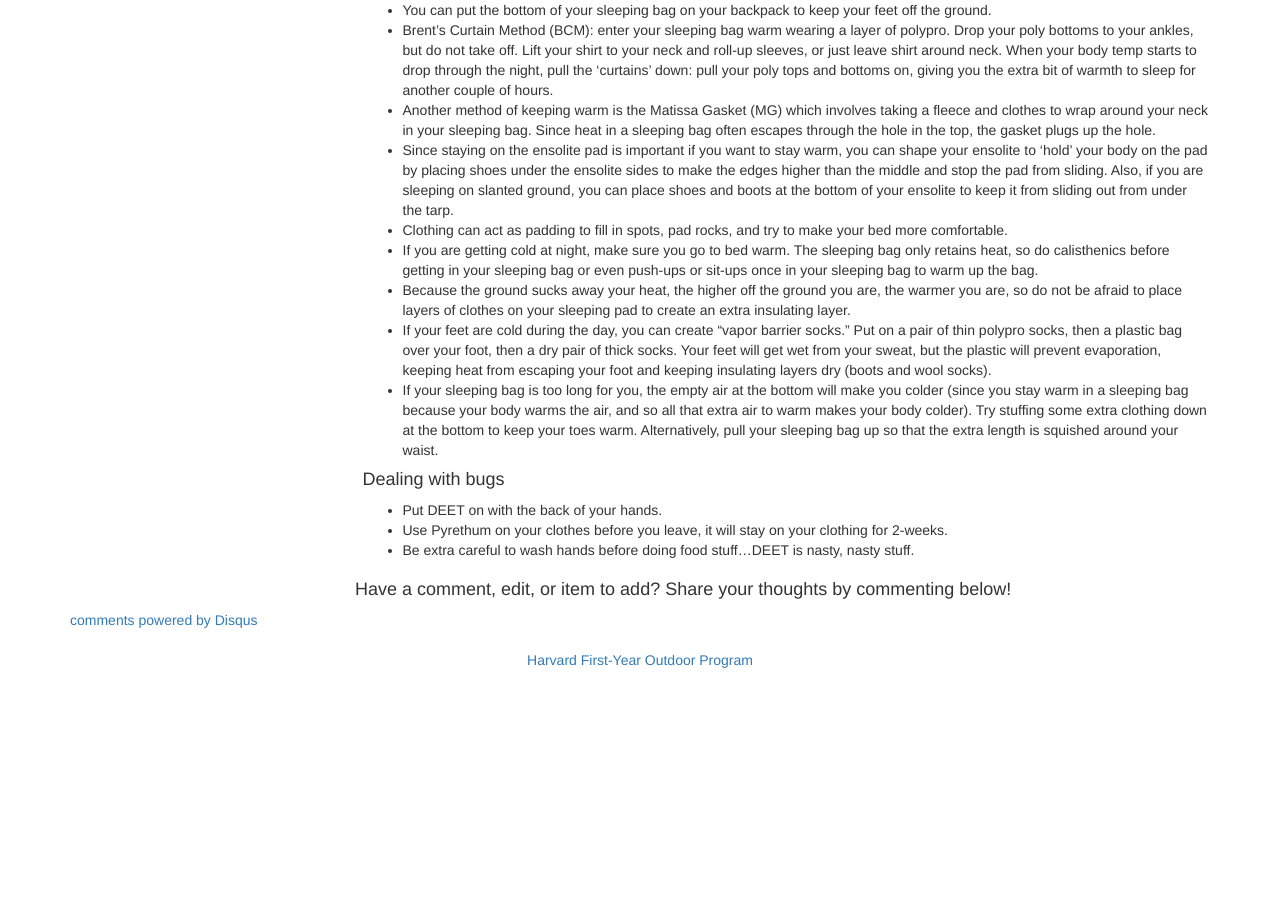
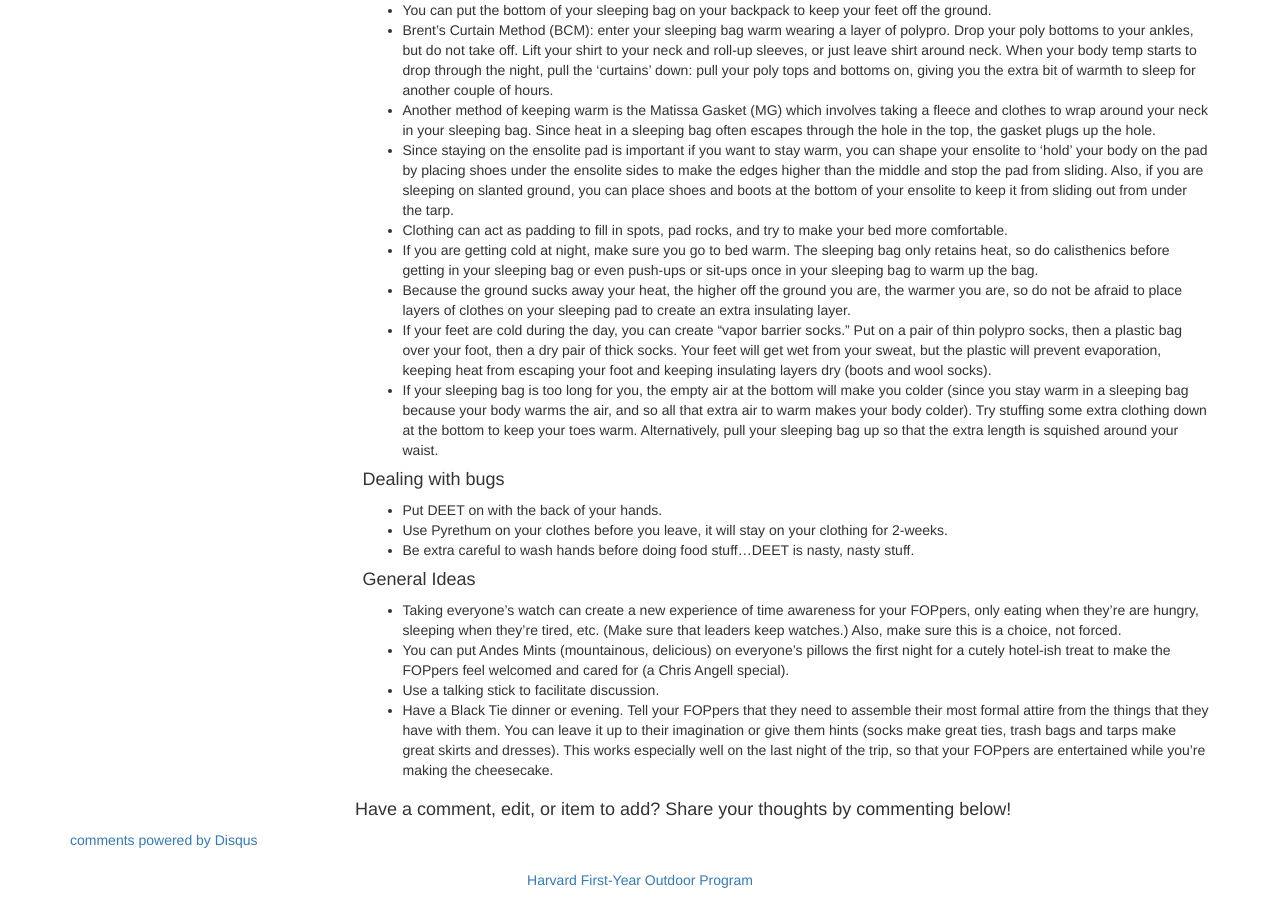
Before and after one commit to neo-project/global-blockchain-compliance-hub, a Jekyll site: the page built from _posts/1111-11-11-backcountry-living.md, in a window 1280 px wide and 900 px high, scrolled down 3763 px. Built offline with Jekyll 4.4.1, drawn with Linux system fonts in a browser that asks for light colours; nearby versions of some CDN libraries; comment, search, counter and statistics services are not loaded; before the commit the page ends 4443 px from its top, so only the background shows below that.

Commit message:
Update 1111-11-11-backcountry-living.md

```diff
--- a/_posts/1111-11-11-backcountry-living.md
+++ b/_posts/1111-11-11-backcountry-living.md
@@ -148,6 +148,11 @@ On the trail, FOP uses the "rubber band system" to differentiate the three state
 - Use Pyrethum on your clothes before you leave, it will stay on your clothing for 2-weeks.
 - Be extra careful to wash hands before doing food stuff…DEET is nasty, nasty stuff.
 
+#### General Ideas
+- Taking everyone’s watch can create a new experience of time awareness for your FOPpers, only eating when they’re are hungry, sleeping when they’re tired, etc. (Make sure that leaders keep watches.) Also, make sure this is a choice, not forced.
+- You can put Andes Mints (mountainous, delicious) on everyone’s pillows the first night for a cutely hotel-ish treat to make the FOPpers feel welcomed and cared for (a Chris Angell special).
+- Use a talking stick to facilitate discussion.
+- Have a Black Tie dinner or evening. Tell your FOPpers that they need to assemble their most formal attire from the things that they have with them. You can leave it up to their imagination or give them hints (socks make great ties, trash bags and tarps make great skirts and dresses). This works especially well on the last night of the trip, so that your FOPpers are entertained while you’re making the cheesecake.
 
 
 [period kit]: {{ site.url }}/assets/period_kit.png
```
